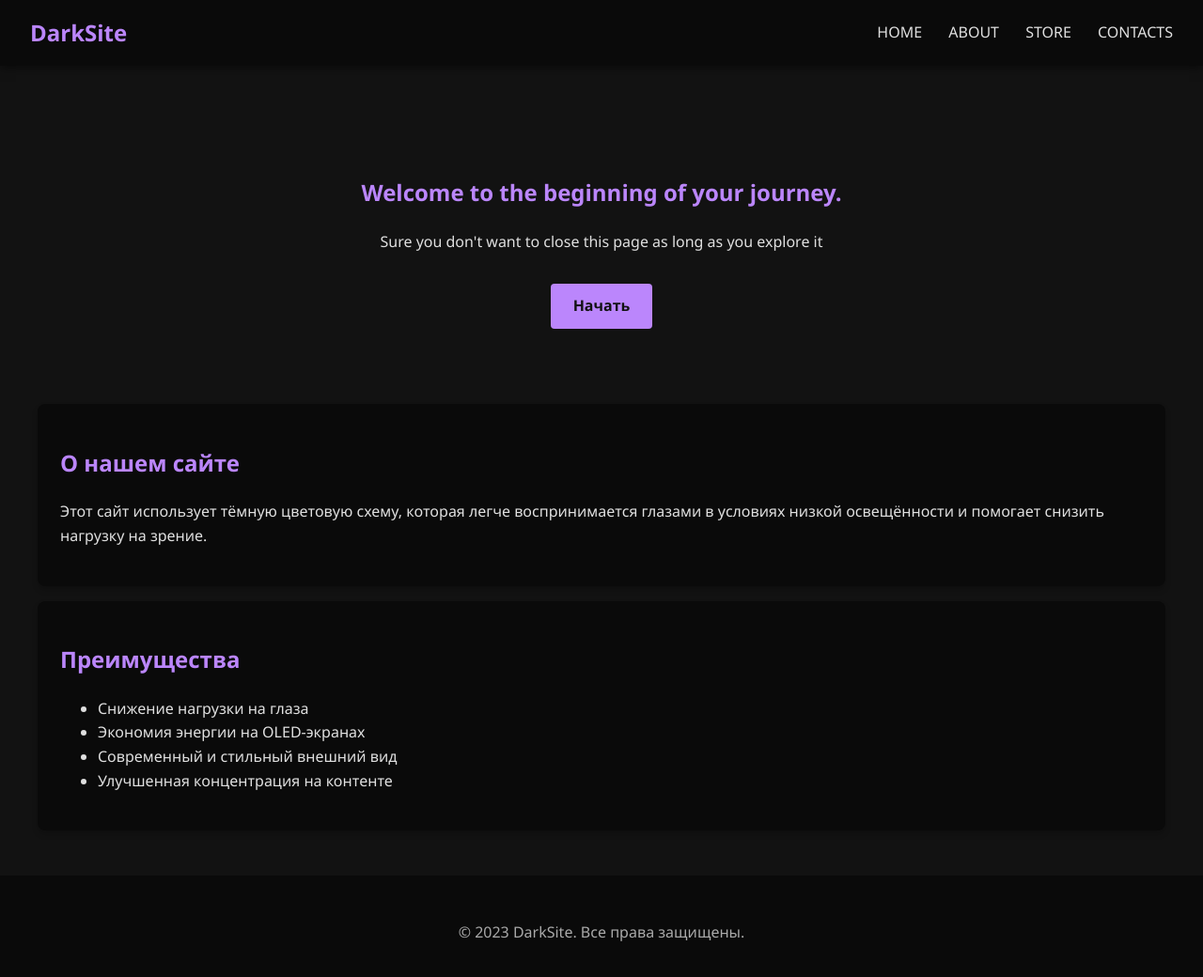
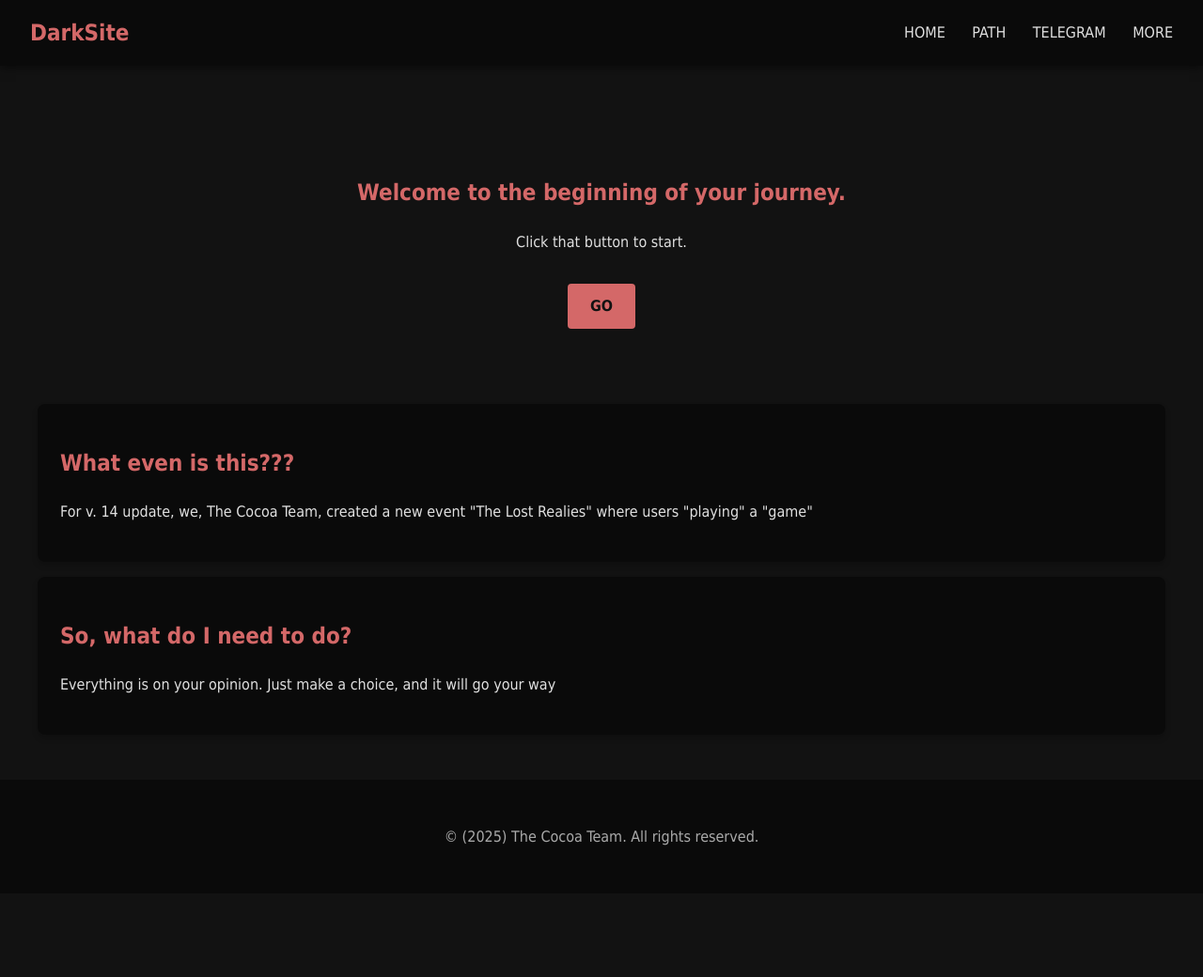
Before and after one commit to thecocoateam/thecocoateam.github.io, a plain HTML site: page index.html in a window 1280 px wide. Shown: the whole page at 94% size. After the commit the page ends 951 px from the top, so only its background shows below. Drawn offline with Linux system fonts and the light colour scheme.

Commit message:
Update index.html

```diff
--- a/index.html
+++ b/index.html
@@ -1,6 +1,16 @@
 <!DOCTYPE html>
 <html lang="ru">
 <head>
+    <!-- Стандартные favicon -->
+<link rel="icon" href="/favicon.ico" type="image/x-icon">
+<link rel="icon" href="/favicon.png" type="image/png" sizes="48x48">
+<link rel="icon" href="/favicon.svg" type="image/svg+xml">
+
+<!-- Для Apple устройств (iOS, Safari) -->
+<link rel="apple-touch-icon" href="/apple-touch-icon.png" sizes="180x180">
+
+<!-- Для Android (Chrome) -->
+<link rel="manifest" href="/site.webmanifest">
     <meta charset="UTF-8">
     <meta name="viewport" content="width=device-width, initial-scale=1.0">
     <title>THE LOST REALIES</title>
@@ -10,12 +20,12 @@
             --bg-darker: #0a0a0a;
             --text-primary: #e0e0e0;
             --text-secondary: #aaaaaa;
-            --accent-color: #bb86fc;
-            --accent-dark: #3700b3;
+            --accent-color: #d46868;
+            --accent-dark: #b30000;
         }
 
         body {
-            font-family: 'Segoe UI', Tahoma, Geneva, Verdana, sans-serif;
+            font-family: 'JetBrains Mono', Tahoma, Geneva, Verdana, sans-serif;
             background-color: var(--bg-dark);
             color: var(--text-primary);
             margin: 0;
@@ -118,9 +128,9 @@
             <a href="#" class="logo">DarkSite</a>
             <div class="nav-links">
                 <a href="#">HOME</a>
-                <a href="#">ABOUT</a>
-                <a href="#">STORE</a>
-                <a href="#">CONTACTS</a>
+                <a href="#">PATH</a>
+                <a href="#">TELEGRAM</a>
+                <a href="#">MORE</a>
             </div>
         </nav>
     </header>
@@ -128,28 +138,23 @@
     <main>
         <section class="hero">
             <h1>Welcome to the beginning of your journey.</h1>
-            <p>Sure you don't want to close this page as long as you explore it</p>
-            <a href="#" class="btn">Начать</a>
+            <p>Click that button to start.</p>
+            <a href="#" class="btn">GO</a>
         </section>
 
         <section class="card">
-            <h2>О нашем сайте</h2>
-            <p>Этот сайт использует тёмную цветовую схему, которая легче воспринимается глазами в условиях низкой освещённости и помогает снизить нагрузку на зрение.</p>
+            <h2>What even is this???</h2>
+            <p>For v. 14 update, we, The Cocoa Team, created a new event "The Lost Realies" where users "playing" a "game"</p>
         </section>
 
         <section class="card">
-            <h2>Преимущества</h2>
-            <ul>
-                <li>Снижение нагрузки на глаза</li>
-                <li>Экономия энергии на OLED-экранах</li>
-                <li>Современный и стильный внешний вид</li>
-                <li>Улучшенная концентрация на контенте</li>
-            </ul>
+            <h2>So, what do I need to do?</h2>
+            <p>Everything is on your opinion. Just make a choice, and it will go your way</p>
         </section>
     </main>
 
     <footer>
-        <p>&copy; 2023 DarkSite. Все права защищены.</p>
+        <p>&copy; (2025) The Cocoa Team. All rights reserved.</p>
     </footer>
 </body>
 </html>
```
